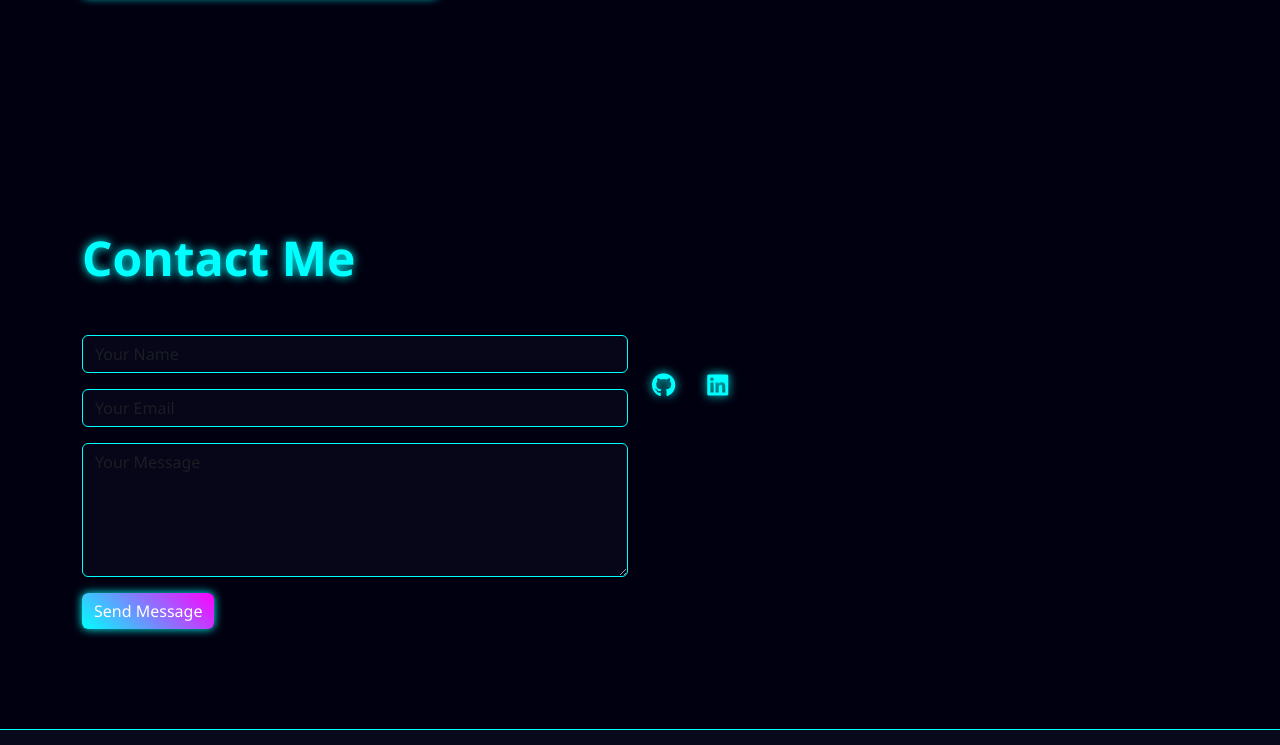
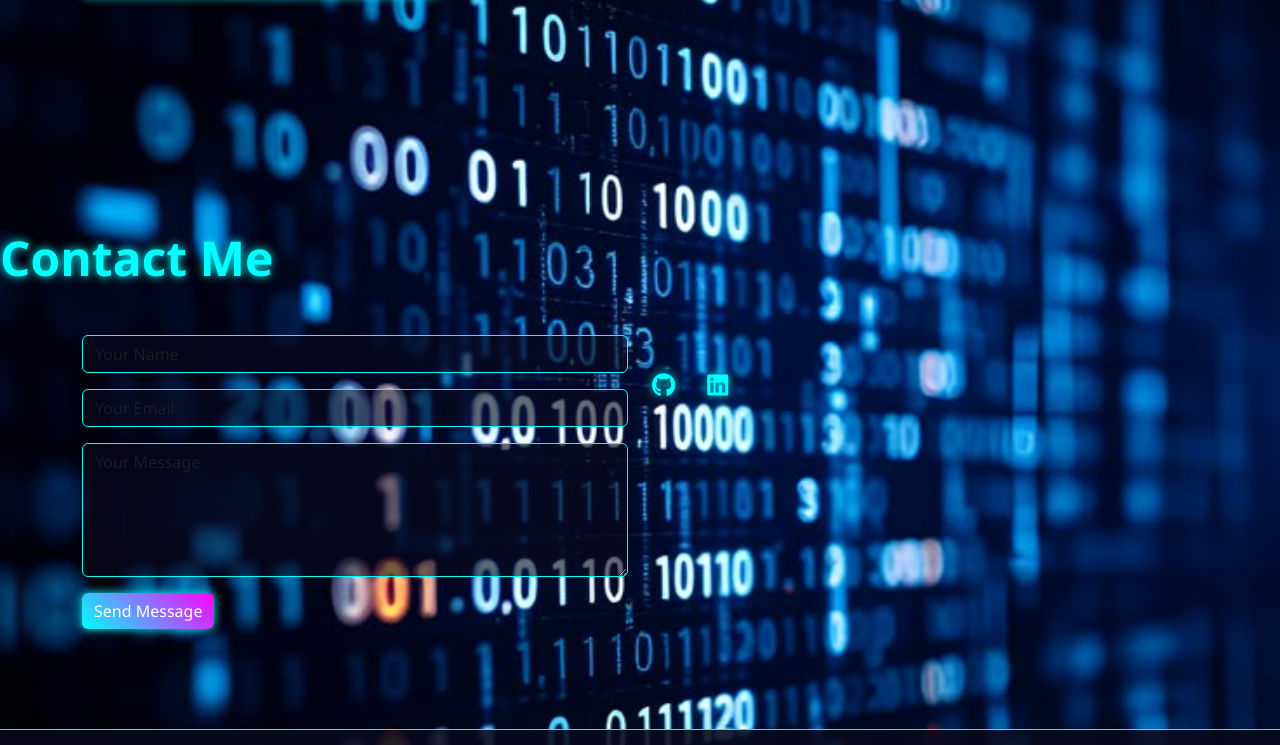
Before and after one commit to Vedant-Hande/Ved-s-Portfolio, a plain HTML site: page index.html in a window 1280 px wide. Shown: the part 2775-3520 px from the top of the page. Drawn offline with nearby package versions, Linux system fonts and the light colour scheme; a script that the page names is missing.

Commit message:
Update styles and colors in CSS and HTML for improved aesthetics

```diff
--- a/index.html
+++ b/index.html
@@ -83,7 +83,7 @@
         <h2 class="section-title">About Me</h2>
         <div class="card about-card">
           <div class="card-body">
-            <div class="row">
+            <div class="row" style="color: wheat">
               <div class="col-md-6">
                 <h3>Who am I?</h3>
                 <p>
@@ -304,31 +304,30 @@
 
     <!-- Contact Section -->
     <section id="contact" class="section">
-      <div class="container">
-        <h2 class="section-title">Contact Me</h2>
+      <h2 class="section-title">Contact Me</h2>
+      <div class="container" style="color: white">
         <div class="row">
           <div class="col-md-6">
             <form id="contact-form">
               <div class="mb-3">
-                <input
-                  type="text"
-                  class="form-control"
-                  placeholder="Your Name"
-                  required />
+                <input type="text" class="form-control" placeholder="Your Name"
+                required style="color: wheat"/ >
               </div>
               <div class="mb-3">
                 <input
                   type="email"
                   class="form-control"
                   placeholder="Your Email"
-                  required />
+                  required
+                  style="color: wheat" />
               </div>
               <div class="mb-3">
                 <textarea
                   class="form-control"
                   rows="5"
                   placeholder="Your Message"
-                  required></textarea>
+                  required
+                  style="color: wheat"></textarea>
               </div>
               <button type="submit" class="btn btn-primary">
                 Send Message
--- a/style.css
+++ b/style.css
@@ -5,7 +5,7 @@
   --accent-color: #7928ff;
   --background-light: #0a0a1f;
   --text-light: #ffffff;
-  --background-dark: #000010;
+  /* --background-dark: #000010; */
   --text-dark: #00ffff;
   --neon-glow: 0 0 10px var(--primary-color);
   --transition-speed: 0.3s;
@@ -19,6 +19,8 @@ body {
   color: var(--text-light);
   position: relative;
   overflow-x: hidden;
+  background-image: url(Binary\ Code.jpeg);
+  background-size: contain;
 }
 
 body::before {
@@ -28,28 +30,7 @@ body::before {
   left: 0;
   width: 100%;
   height: 100%;
-  background: linear-gradient(
-      0deg,
-      transparent 24%,
-      rgba(0, 255, 255, 0.05) 25%,
-      rgba(0, 255, 255, 0.05) 26%,
-      transparent 27%,
-      transparent 74%,
-      rgba(0, 255, 255, 0.05) 75%,
-      rgba(0, 255, 255, 0.05) 76%,
-      transparent 77%
-    ),
-    linear-gradient(
-      90deg,
-      transparent 24%,
-      rgba(0, 255, 255, 0.05) 25%,
-      rgba(0, 255, 255, 0.05) 26%,
-      transparent 27%,
-      transparent 74%,
-      rgba(0, 255, 255, 0.05) 75%,
-      rgba(0, 255, 255, 0.05) 76%,
-      transparent 77%
-    );
+
   background-size: 50px 50px;
   z-index: -1;
 }
```
Also changed, not shown: Binary Code.jpeg (added), Computer Of A Programmer With Lines Code Of Software Background, Internet, Software, Programmer Background Image And Wallpaper for Free Download.jpeg (added), Minimal WordPress Theme.jpeg (added).
